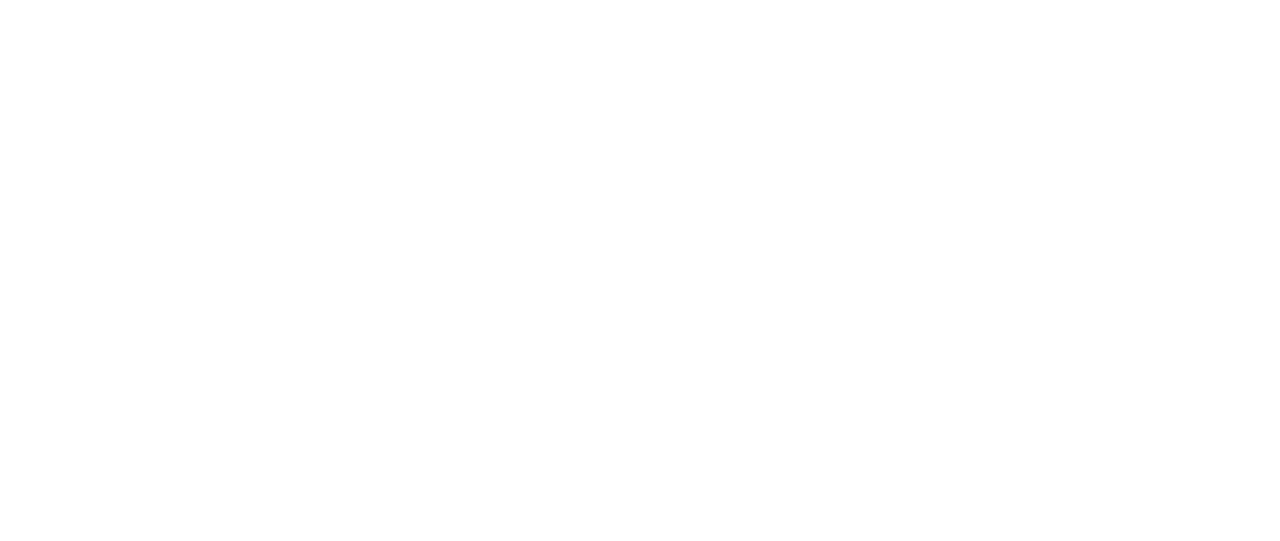
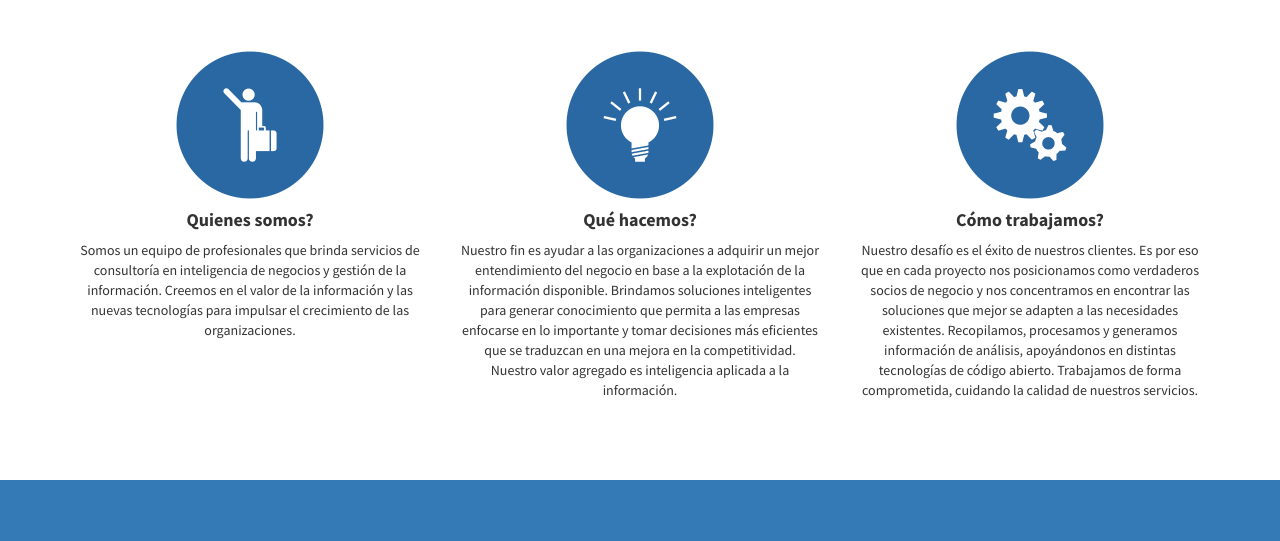
Before and after one commit to jplucas/infocusbt, a plain HTML site: page index.html in a window 1280 px wide. Shown: the top 541 px of the page. Drawn offline with Linux system fonts and the light colour scheme; files whose address does not match are found by name.

Commit message:
Update index.html

```diff
--- a/index.html
+++ b/index.html
@@ -29,14 +29,14 @@
 
 <body>
   <!-- Header -->
-  <header id="top" class="header">
+  <!--  <header id="top" class="header">
     <div class="text-vertical-center">
-     <!--  <h1>In Focus</h1>
+     <h1>In Focus</h1>
       <h3>Business Technology</h3>
       <br>
-      <a class="btn btn-dark btn-lg" href="#about">Quienes somos?</a>-->
+      <a class="btn btn-dark btn-lg" href="#about">Quienes somos?</a>
     </div>
-  </header>
+  </header> -->
 
   <!-- About -->
   <section id="about" class="about">
```
